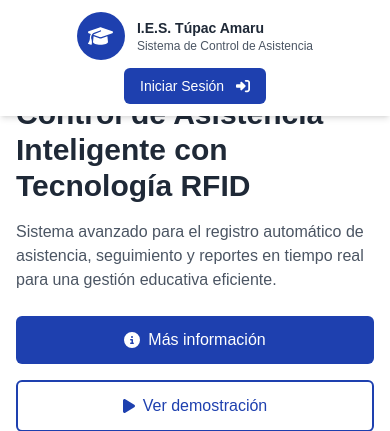
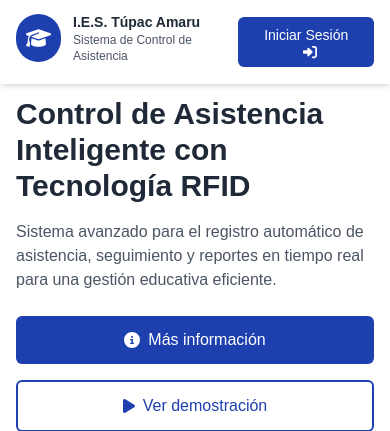
Before and after one commit to oliverturpo/iesta-colegio, a Django app: page / in a window 390 px wide. Shown: the top 431 px of the page. Run offline with Django 5.2, Linux system fonts and the light colour scheme; some libraries are stand-ins or nearby versions.

Commit message:
Fix responsive header - button stays top right

```diff
--- a/main/templates/main/inicio.html
+++ b/main/templates/main/inicio.html
@@ -55,7 +55,7 @@
 
     <!-- Header -->
     <header id="header" class="bg-white shadow-md fixed w-full z-10">
-        <div class="container mx-auto px-4 py-3 flex flex-col md:flex-row items-center justify-between">
+        <div class="container mx-auto px-4 py-3 flex flex-row items-center justify-between">
             <div class="flex items-center mb-2 md:mb-0">
                 <div class="w-12 h-12 bg-primary rounded-full flex items-center justify-center text-white mr-3">
                     <i class="fa-solid fa-graduation-cap text-xl"></i>
```
